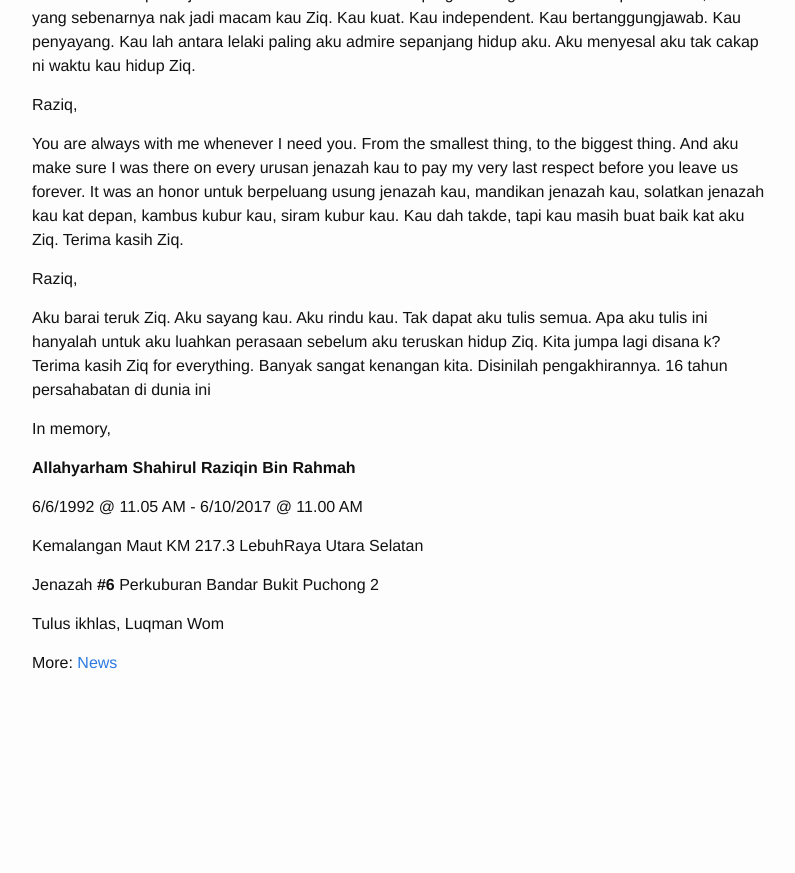
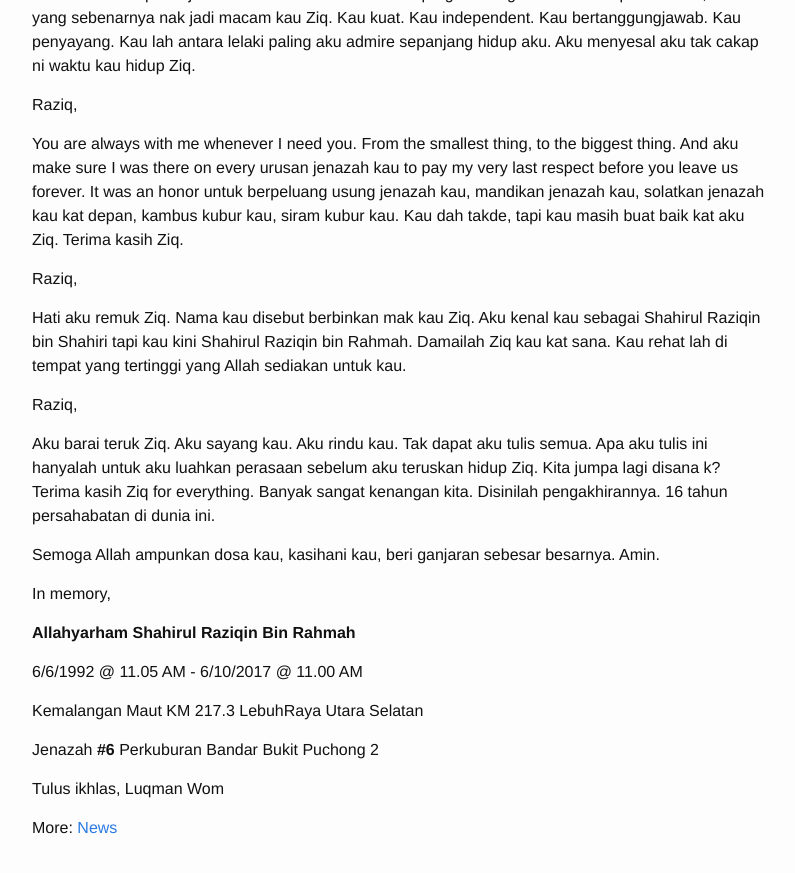
Before and after one commit to luqmanrom/luqmanrom.github.io, a Jekyll site: the page built from _posts/2017-10-06-raziq-in-memory.md, in a window 1280 px wide and 900 px high, scrolled down 2544 px. Shown: the top 873 px of the window, without its empty margins (238-1033 px from the left). Built offline with Jekyll 4.4.1, drawn with Linux system fonts in a browser that asks for light colours; before the commit the page ends 3279 px from its top, so only the background shows below that.

Commit message:
Update 2017-10-06-raziq-in-memory.md

```diff
--- a/_posts/2017-10-06-raziq-in-memory.md
+++ b/_posts/2017-10-06-raziq-in-memory.md
@@ -63,7 +63,13 @@ You are always with me whenever I need you. From the smallest thing, to the bigg
 
 Raziq,
 
-Aku barai teruk Ziq. Aku sayang kau. Aku rindu kau. Tak dapat aku tulis semua. Apa aku tulis ini hanyalah untuk aku luahkan perasaan sebelum aku teruskan hidup Ziq. Kita jumpa lagi disana k? Terima kasih Ziq for everything. Banyak sangat kenangan kita. Disinilah pengakhirannya. 16 tahun persahabatan di dunia ini
+Hati aku remuk Ziq. Nama kau disebut berbinkan mak kau Ziq. Aku kenal kau sebagai Shahirul Raziqin bin Shahiri tapi kau kini Shahirul Raziqin bin Rahmah. Damailah Ziq kau kat sana. Kau rehat lah di tempat yang tertinggi yang Allah sediakan untuk kau.
+
+Raziq,
+
+Aku barai teruk Ziq. Aku sayang kau. Aku rindu kau. Tak dapat aku tulis semua. Apa aku tulis ini hanyalah untuk aku luahkan perasaan sebelum aku teruskan hidup Ziq. Kita jumpa lagi disana k? Terima kasih Ziq for everything. Banyak sangat kenangan kita. Disinilah pengakhirannya. 16 tahun persahabatan di dunia ini.
+
+Semoga Allah ampunkan dosa kau, kasihani kau, beri ganjaran sebesar besarnya. Amin.
 
 In memory,
 
```
